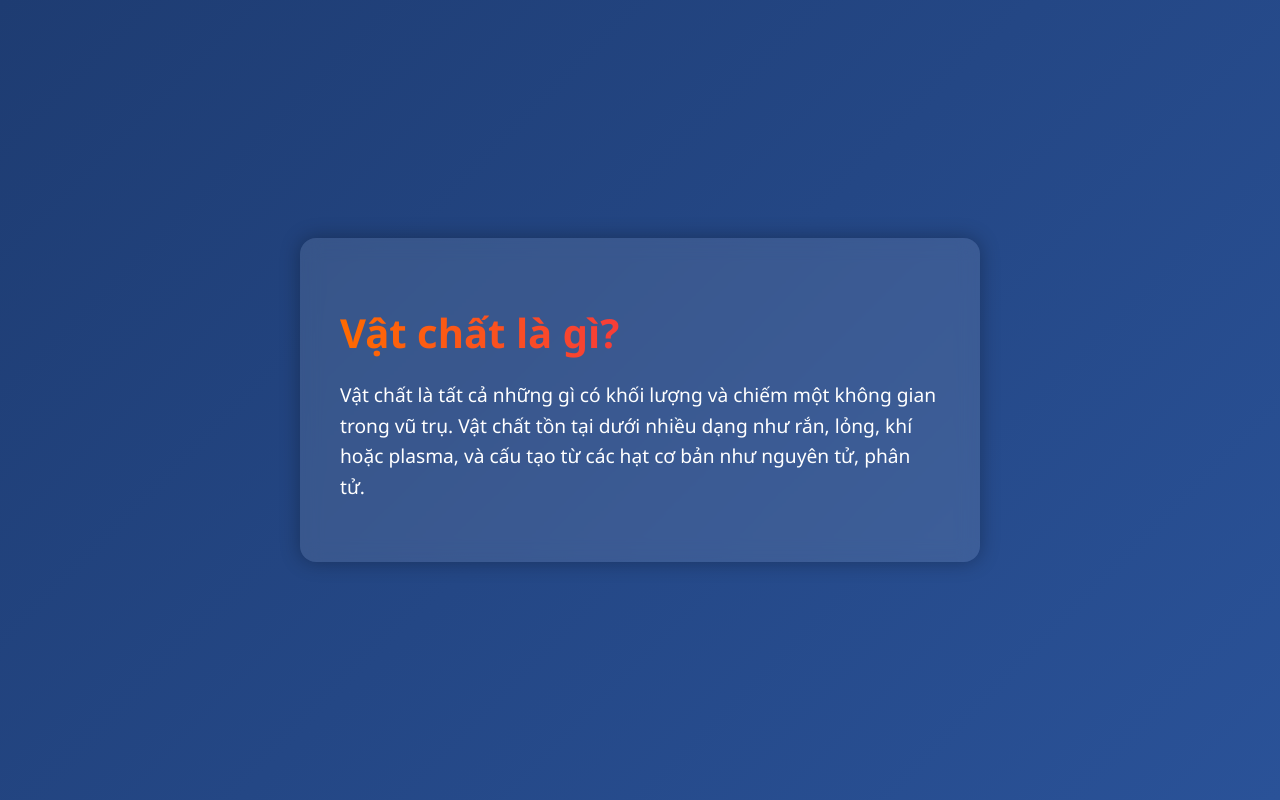
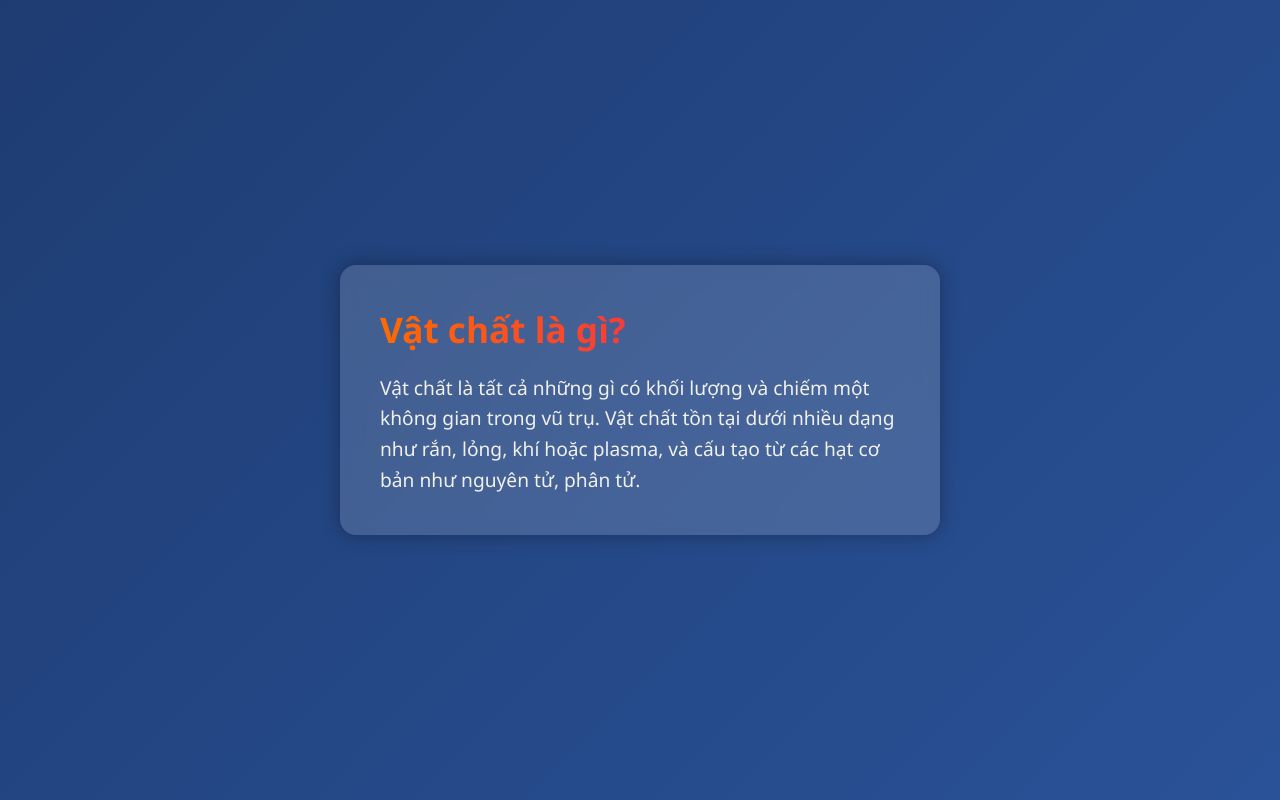
Before and after one commit to vuu111/Vuu1111111, a plain HTML site: page Honglien.io/khainiem.html in a window 1280 px wide. Drawn offline with Linux system fonts and the light colour scheme.

Commit message:
Update khainiem.html

```diff
--- a/Honglien.io/khainiem.html
+++ b/Honglien.io/khainiem.html
@@ -5,8 +5,13 @@
   <meta name="viewport" content="width=device-width, initial-scale=1.0">
   <title>Vật chất là gì?</title>
   <style>
+    * {
+      box-sizing: border-box;
+      margin: 0;
+      padding: 0;
+    }
+
     body {
-      margin: 0;
       font-family: 'Segoe UI', sans-serif;
       background: linear-gradient(135deg, #1e3c72, #2a5298);
       color: white;
@@ -14,20 +19,23 @@
       justify-content: center;
       align-items: center;
       height: 100vh;
+      padding: 20px;
     }
 
     .container {
-      background: rgba(255, 255, 255, 0.1);
+      background: rgba(255, 255, 255, 0.15);
       backdrop-filter: blur(10px);
+      -webkit-backdrop-filter: blur(10px); /* Hỗ trợ Safari */
       padding: 40px;
       border-radius: 16px;
       max-width: 600px;
+      width: 100%;
       box-shadow: 0 0 20px rgba(0,0,0,0.3);
-      animation: fadeIn 2s ease;
+      animation: fadeIn 1.5s ease;
     }
 
     h1 {
-      font-size: 2.5em;
+      font-size: 2.2em;
       margin-bottom: 20px;
       background: linear-gradient(90deg, #ff6a00, #ee0979);
       -webkit-background-clip: text;
@@ -37,6 +45,7 @@
     p {
       font-size: 1.2em;
       line-height: 1.6;
+      color: #f0f0f0;
     }
 
     @keyframes fadeIn {
```
